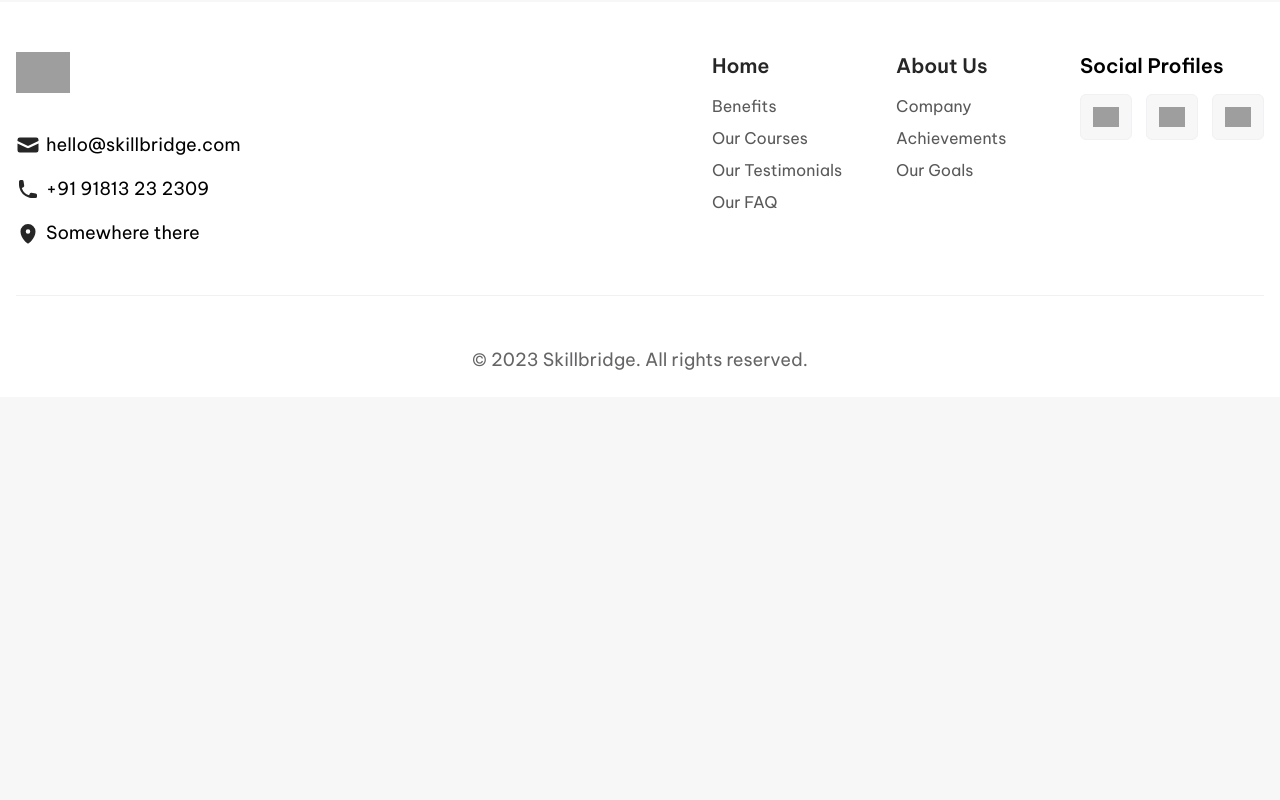
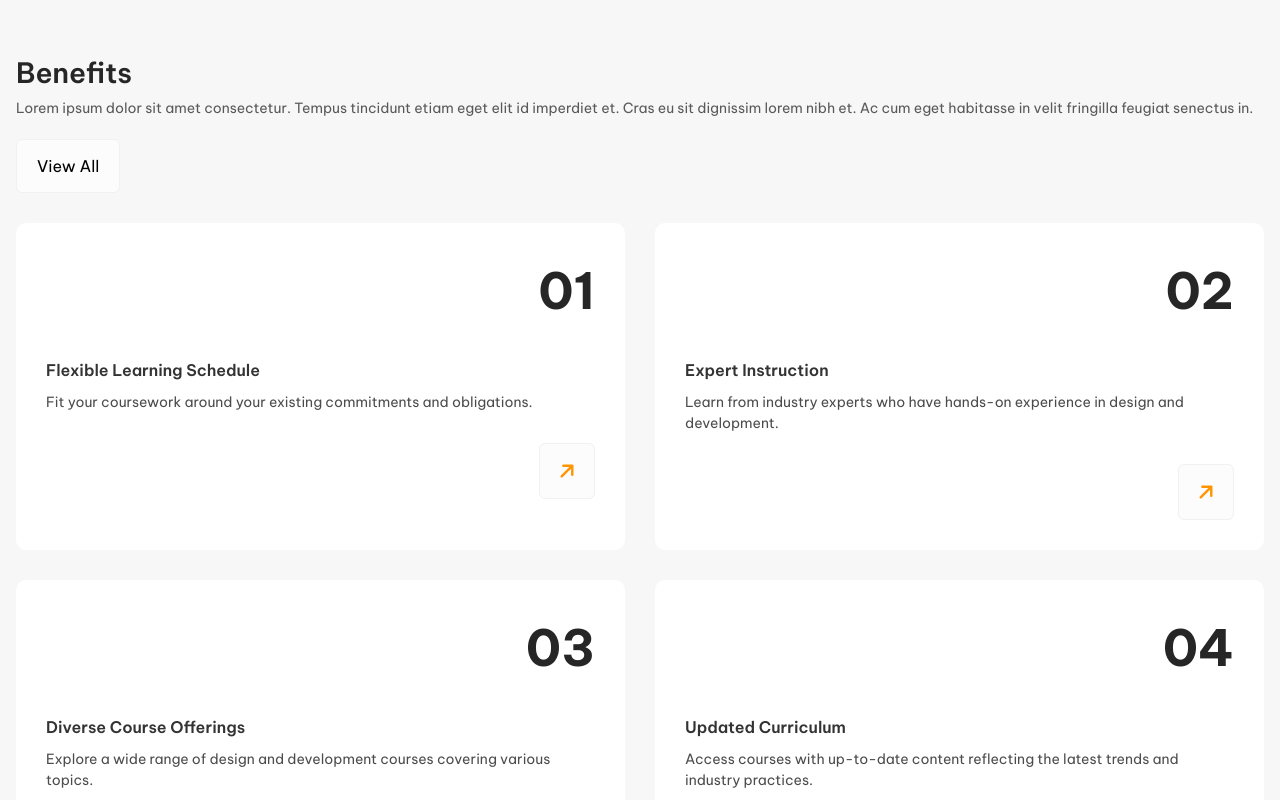
Before and after one commit to AlanNRZBV/skillbridge, a React (Vite) app in the folder frontend/: page / in a window 1280 px wide. Shown: the part 1560-2360 px from the top of the page. Before the commit the page ends 1957 px from the top, so only its background shows below. Built offline with nearby package versions, Linux system fonts and the light colour scheme; no server answers; grey boxes are pictures that could not be loaded.

Commit message:
feat: add default section component

```diff
--- /dev/null
+++ b/frontend/src/components/Cards/BenefitCard.tsx
@@ -0,0 +1,33 @@
+import { FC } from 'react';
+import { Link } from 'react-router-dom';
+import { ArrowUpRightIcon } from '@heroicons/react/16/solid';
+
+interface Props {
+  number: string;
+  title: string;
+  description: string;
+  link: string;
+}
+const BenefitCard: FC<Props> = ({ description, link, number, title }) => {
+  return (
+    <div className="flex flex-col gap-y-[1.875em] rounded-[10px] bg-white p-[1.875em]">
+      <span className="self-end text-[3.125rem] font-bold text-dark-15">
+        {number}
+      </span>
+      <div className="flex flex-col gap-y-[.625em]">
+        <span className="font-semibold leading-[150%] text-dark-20">
+          {title}
+        </span>
+        <p className="text-[.875rem] text-dark-30">{description}</p>
+      </div>
+      <Link
+        to={link}
+        className="self-end rounded-md border border-light-95 bg-light-99 p-[.875em]"
+      >
+        <ArrowUpRightIcon className="h-[26px] w-auto text-primary-50" />
+      </Link>
+    </div>
+  );
+};
+
+export default BenefitCard;
--- a/frontend/src/components/Hero.tsx
+++ b/frontend/src/components/Hero.tsx
@@ -59,7 +59,7 @@ const Hero = () => {
   }, [isBelowSm, isMdToLg, isAboveLg]);
 
   return (
-    <div className="container mx-auto pt-[50px] md:pt-20">
+    <div className="container mx-auto mb-[3.125em] pt-[3.125em] md:pt-20">
       <div className="mb-[50px] flex flex-col items-center gap-y-4">
         <div className="relative flex flex-col">
           <img
--- /dev/null
+++ b/frontend/src/components/Section.tsx
@@ -0,0 +1,32 @@
+import React, { FC } from 'react';
+import { Link } from 'react-router-dom';
+
+interface Props extends React.PropsWithChildren {
+  title: string;
+  description: string;
+  link: string;
+}
+
+const Section: FC<Props> = ({ title, description, link, children }) => {
+  return (
+    <div className="container mx-auto mb-[3.125em] grid grid-cols-1 gap-y-[1.875em] sm:grid-cols-2 sm:gap-[1.875em]">
+      <div className="flex flex-col gap-y-5 sm:col-span-2">
+        <div className="flex flex-col gap-y-1">
+          <h3 className="text-[1.75rem] font-semibold capitalize text-dark-15">
+            {title}
+          </h3>
+          <span className="text-[.875rem] text-dark-35">{description}</span>
+        </div>
+        <Link
+          className="self-start rounded-md border border-light-95 bg-light-99 px-5 py-[.875em]"
+          to={link}
+        >
+          View All
+        </Link>
+      </div>
+      {children}
+    </div>
+  );
+};
+
+export default Section;
--- a/frontend/src/constants/index.ts
+++ b/frontend/src/constants/index.ts
@@ -1,10 +1,5 @@
 const iconUrl = `${import.meta.env.VITE_API_URL}/assets/icons/`;
 // const imageUrl = `${import.meta.env.VITE_API_URL}/assets/images/`;
-
-export enum ButtonVariant {
-  BUTTON,
-  LINK,
-}
 
 export const icons = {
   mainDesktop: `${iconUrl}/skillbridge-desktop.svg`,
@@ -86,3 +81,51 @@ export const footerLinks = [
     ],
   },
 ];
+
+export const BENEFITS_CARDS = [
+  {
+    id: '01',
+    title: 'Flexible Learning Schedule',
+    description:
+      'Fit your coursework around your existing commitments and obligations.',
+    link: '#',
+  },
+  {
+    id: '02',
+    title: 'Expert Instruction',
+    description:
+      'Learn from industry experts who have hands-on experience in design and development.',
+    link: '#',
+  },
+  {
+    id: '03',
+    title: 'Diverse Course Offerings',
+    description:
+      'Explore a wide range of design and development courses covering various topics.',
+    link: '#',
+  },
+  {
+    id: '04',
+    title: 'Updated Curriculum',
+    description:
+      'Access courses with up-to-date content reflecting the latest trends and industry practices.',
+    link: '#',
+  },
+  {
+    id: '05',
+    title: 'Practical Projects and Assignments',
+    description:
+      'Develop a portfolio showcasing your skills and abilities to potential employers.',
+    link: '#',
+  },
+  {
+    id: '06',
+    title: 'Interactive Learning Environment',
+    description:
+      'Collaborate with fellow learners, exchanging ideas and feedback to enhance your understanding.',
+    link: '#',
+  },
+];
+
+export const Lorem =
+  'Lorem ipsum dolor sit amet consectetur. Tempus tincidunt etiam eget elit id imperdiet et. Cras eu sit dignissim lorem nibh et. Ac cum eget habitasse in velit fringilla feugiat senectus in.';
--- a/frontend/src/pages/Home.tsx
+++ b/frontend/src/pages/Home.tsx
@@ -1,9 +1,29 @@
 import Hero from '../components/Hero.tsx';
+import Section from '../components/Section.tsx';
+import { BENEFITS_CARDS, Lorem } from '../constants';
+import BenefitCard from '../components/Cards/BenefitCard.tsx';
 
 const Home = () => {
   return (
     <div className="h-full">
       <Hero />
+      <Section title="benefits" description={Lorem} link="#">
+        {BENEFITS_CARDS.map((item, index) => (
+          <BenefitCard
+            key={index}
+            number={item.id}
+            title={item.title}
+            description={item.description}
+            link={item.link}
+          />
+        ))}
+      </Section>
+      <Section title="our courses" description={Lorem} link="#">
+        courses cards
+      </Section>
+      <Section title="our testimonials" description={Lorem} link="#">
+        testimonials cards
+      </Section>
     </div>
   );
 };
```
